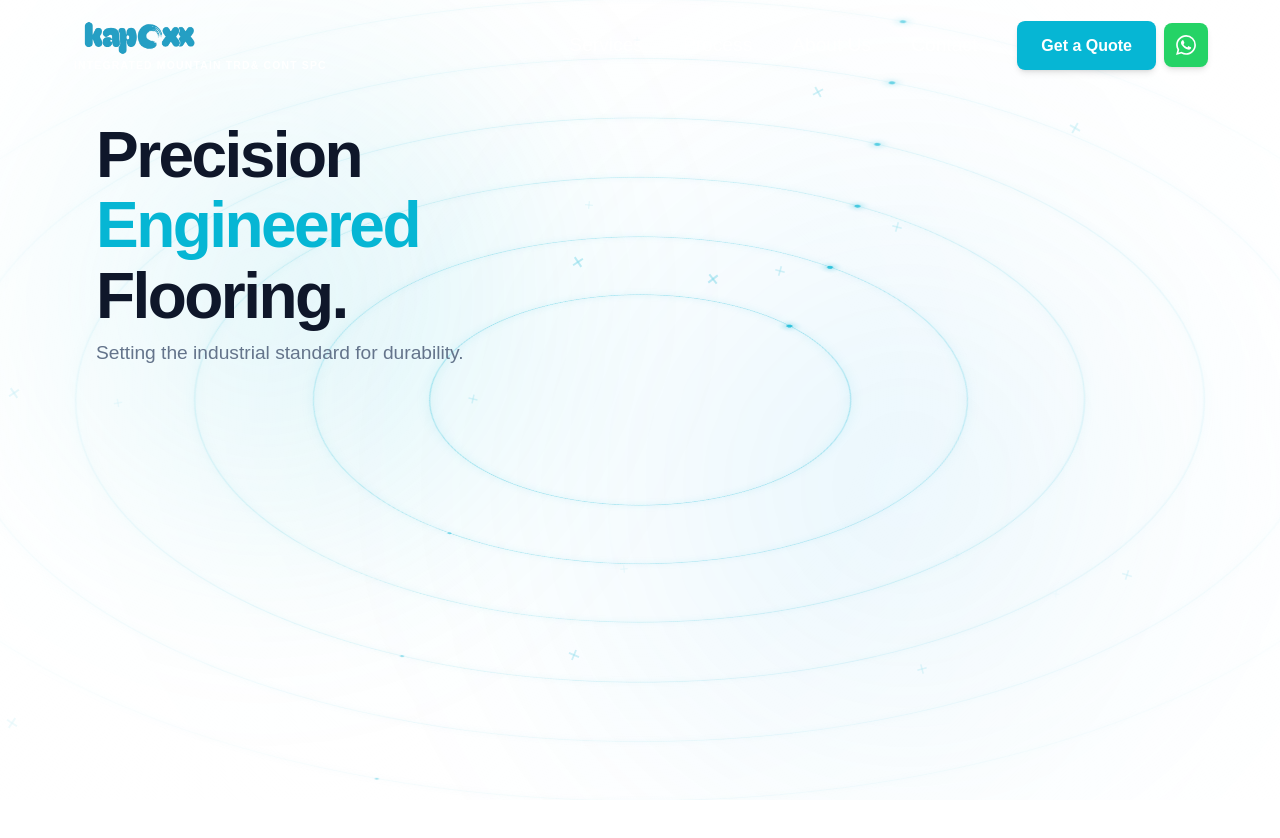
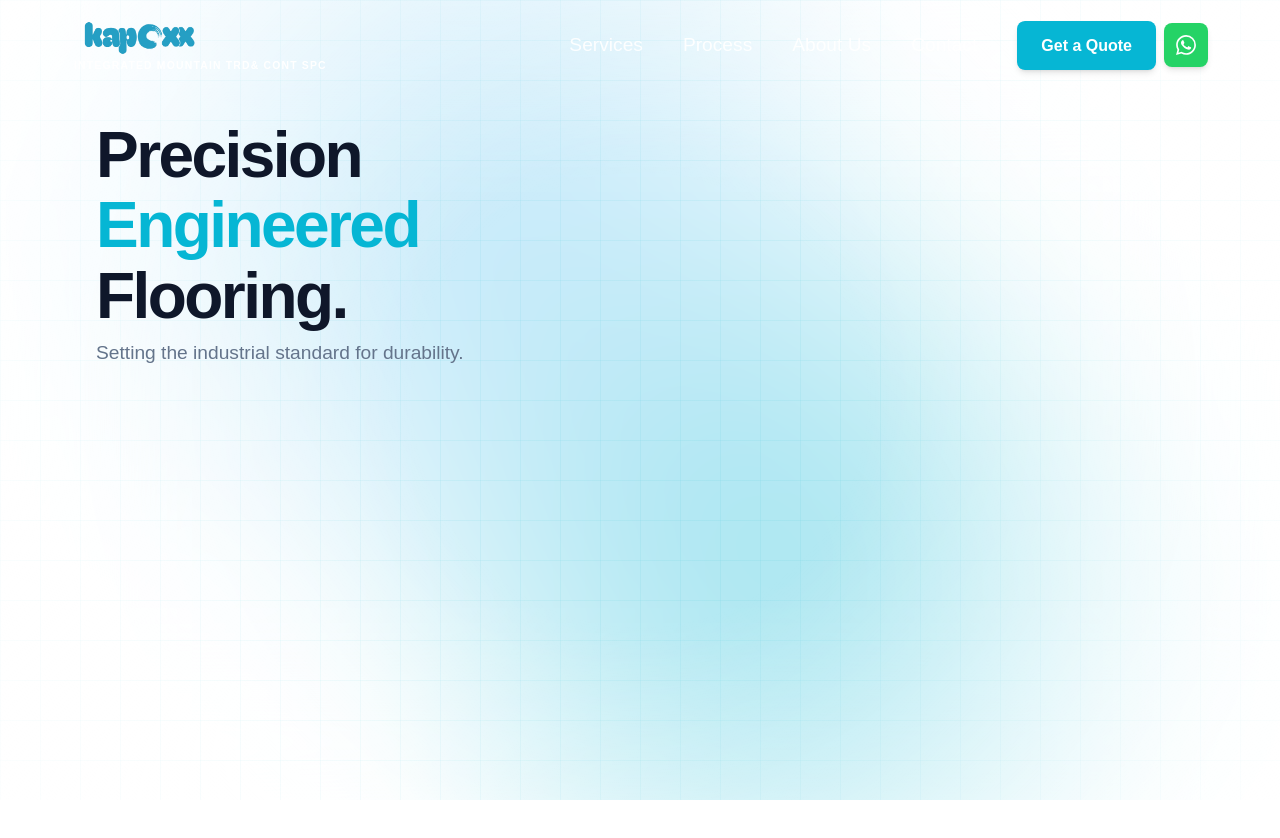
Before and after one commit to NIZAMMAC/kapoxx, a React (Vite) app: page / in a window 1280 px wide. Shown: the top 838 px of the page. Built offline with nearby package versions, Linux system fonts and the light colour scheme.

Commit message:
Update animation to premium Glassmorphism Liquid Epoxy theme

```diff
--- a/src/components/AnimatedHeroBackground.jsx
+++ b/src/components/AnimatedHeroBackground.jsx
@@ -4,142 +4,81 @@ export default function AnimatedHeroBackground() {
     return (
         <div style={{ position: 'absolute', top: 0, left: 0, width: '100%', height: '100%', overflow: 'hidden', zIndex: 0, backgroundColor: '#ffffff' }}>
 
-            {/* Animated Epoxy Liquid Gradients (using blurred glowing orbs on white background) */}
+            {/* Liquid Epoxy Orbs */}
+
+            {/* Orb 1 - Top Left to Bottom Right */}
             <motion.div
                 animate={{
-                    scale: [1, 1.2, 1],
-                    x: ['0%', '5%', '-5%', '0%'],
-                    y: ['0%', '-5%', '5%', '0%'],
+                    x: ['0vw', '40vw', '10vw', '0vw'],
+                    y: ['0vh', '30vh', '50vh', '0vh'],
+                    scale: [1, 1.2, 0.9, 1],
                 }}
-                transition={{ duration: 15, repeat: Infinity, ease: "linear" }}
+                transition={{ duration: 20, repeat: Infinity, ease: "easeInOut" }}
                 style={{
                     position: 'absolute',
-                    top: '-10%',
-                    left: '-10%',
-                    width: '60vw',
-                    height: '60vw',
-                    background: 'radial-gradient(circle, rgba(6, 182, 212, 0.15) 0%, transparent 60%)',
-                    filter: 'blur(60px)',
+                    top: '-10%', left: '-10%',
+                    width: '60vw', height: '60vw',
+                    borderRadius: '50%',
+                    background: 'radial-gradient(circle, rgba(6, 182, 212, 0.6) 0%, rgba(6, 182, 212, 0) 70%)',
                     zIndex: 1
                 }}
             />
 
+            {/* Orb 2 - Bottom Right to Top Left */}
             <motion.div
                 animate={{
-                    scale: [1, 1.3, 1],
-                    x: ['0%', '-8%', '5%', '0%'],
-                    y: ['0%', '8%', '-5%', '0%'],
+                    x: ['0vw', '-40vw', '-20vw', '0vw'],
+                    y: ['0vh', '-40vh', '-10vh', '0vh'],
+                    scale: [1, 1.1, 1.3, 1],
                 }}
-                transition={{ duration: 18, repeat: Infinity, ease: "linear" }}
+                transition={{ duration: 25, repeat: Infinity, ease: "easeInOut" }}
                 style={{
                     position: 'absolute',
-                    bottom: '-10%',
-                    right: '-10%',
-                    width: '70vw',
-                    height: '70vw',
-                    background: 'radial-gradient(circle, rgba(14, 165, 233, 0.1) 0%, transparent 60%)',
-                    filter: 'blur(80px)',
+                    bottom: '-20%', right: '-10%',
+                    width: '70vw', height: '70vw',
+                    borderRadius: '50%',
+                    background: 'radial-gradient(circle, rgba(14, 165, 233, 0.5) 0%, rgba(14, 165, 233, 0) 70%)',
                     zIndex: 1
                 }}
             />
 
-            {/* Precision Engineering Blueprint Rings */}
+            {/* Orb 3 - Middle floating */}
+            <motion.div
+                animate={{
+                    x: ['0vw', '20vw', '-20vw', '0vw'],
+                    y: ['0vh', '20vh', '-20vh', '0vh'],
+                    scale: [1, 1.4, 0.8, 1],
+                }}
+                transition={{ duration: 22, repeat: Infinity, ease: "easeInOut" }}
+                style={{
+                    position: 'absolute',
+                    top: '20%', left: '20%',
+                    width: '50vw', height: '50vw',
+                    borderRadius: '50%',
+                    background: 'radial-gradient(circle, rgba(6, 182, 212, 0.4) 0%, rgba(6, 182, 212, 0) 70%)',
+                    zIndex: 1
+                }}
+            />
+
+            {/* Glassmorphism Overlay (Mixes the colors into a smooth liquid) */}
             <div style={{
                 position: 'absolute',
-                top: '50%',
-                left: '50%',
-                transform: 'translate(-50%, -50%) rotateX(60deg)',
-                transformStyle: 'preserve-3d',
-                width: '100%',
-                height: '100%',
+                top: 0, left: 0, width: '100%', height: '100%',
+                backdropFilter: 'blur(80px)',
+                WebkitBackdropFilter: 'blur(80px)',
                 zIndex: 2,
-                display: 'flex',
-                justifyContent: 'center',
-                alignItems: 'center',
-                pointerEvents: 'none'
-            }}>
-                {[1, 2, 3, 4, 5, 6].map((i) => (
-                    <motion.div
-                        key={i}
-                        animate={{
-                            rotateZ: [0, 360],
-                            scale: [1, 1.02, 1]
-                        }}
-                        transition={{
-                            rotateZ: { duration: 40 + i * 15, repeat: Infinity, ease: "linear", direction: i % 2 === 0 ? "reverse" : "normal" },
-                            scale: { duration: 6 + i, repeat: Infinity, ease: "easeInOut" }
-                        }}
-                        style={{
-                            position: 'absolute',
-                            width: `${15 + i * 18}vw`,
-                            height: `${15 + i * 18}vw`,
-                            border: `1px solid rgba(6, 182, 212, ${0.4 - i * 0.05})`,
-                            borderRadius: '50%',
-                            boxShadow: `0 0 15px rgba(6, 182, 212, ${0.1 - i * 0.01}) inset, 0 0 15px rgba(6, 182, 212, ${0.1 - i * 0.01})`
-                        }}
-                    >
-                        {/* Nodes on the rings for a technical look */}
-                        <div style={{
-                            position: 'absolute',
-                            top: '-3px',
-                            left: '50%',
-                            transform: 'translateX(-50%)',
-                            width: '6px',
-                            height: '6px',
-                            backgroundColor: 'rgba(6, 182, 212, 0.8)',
-                            borderRadius: '50%',
-                            boxShadow: '0 0 10px rgba(6, 182, 212, 1)'
-                        }}></div>
-                        {i % 2 === 0 && (
-                            <div style={{
-                                position: 'absolute',
-                                bottom: '-3px',
-                                left: '50%',
-                                transform: 'translateX(-50%)',
-                                width: '4px',
-                                height: '4px',
-                                backgroundColor: 'rgba(6, 182, 212, 0.5)',
-                                borderRadius: '50%',
-                            }}></div>
-                        )}
-                    </motion.div>
-                ))}
-            </div>
+                backgroundColor: 'rgba(255, 255, 255, 0.5)'
+            }}></div>
 
-            {/* Floating Technical Plus signs (Blueprint style) */}
-            <div style={{ position: 'absolute', top: 0, left: 0, width: '100%', height: '100%', zIndex: 3, pointerEvents: 'none' }}>
-                {Array.from({ length: 20 }).map((_, i) => (
-                    <motion.div
-                        key={i}
-                        initial={{ opacity: 0, scale: 0 }}
-                        animate={{
-                            opacity: [0, 0.5, 0],
-                            scale: [0.5, 1, 0.5],
-                            rotate: [0, 90]
-                        }}
-                        transition={{
-                            duration: 4 + Math.random() * 5,
-                            repeat: Infinity,
-                            delay: Math.random() * 6,
-                            ease: "easeInOut"
-                        }}
-                        style={{
-                            position: 'absolute',
-                            left: `${Math.random() * 100}%`,
-                            top: `${Math.random() * 100}%`,
-                            width: '20px',
-                            height: '20px',
-                            display: 'flex',
-                            justifyContent: 'center',
-                            alignItems: 'center'
-                        }}
-                    >
-                        <div style={{ position: 'absolute', width: '2px', height: '12px', backgroundColor: 'rgba(6, 182, 212, 0.5)' }}></div>
-                        <div style={{ position: 'absolute', width: '12px', height: '2px', backgroundColor: 'rgba(6, 182, 212, 0.5)' }}></div>
-                    </motion.div>
-                ))}
-            </div>
-
+            {/* Subtle Grid overlay for technical texture */}
+            <div style={{
+                position: 'absolute',
+                top: 0, left: 0, width: '100%', height: '100%',
+                backgroundImage: 'linear-gradient(rgba(6, 182, 212, 0.08) 1px, transparent 1px), linear-gradient(90deg, rgba(6, 182, 212, 0.08) 1px, transparent 1px)',
+                backgroundSize: '40px 40px',
+                zIndex: 3,
+                opacity: 0.8
+            }}></div>
         </div>
     );
 }
```
